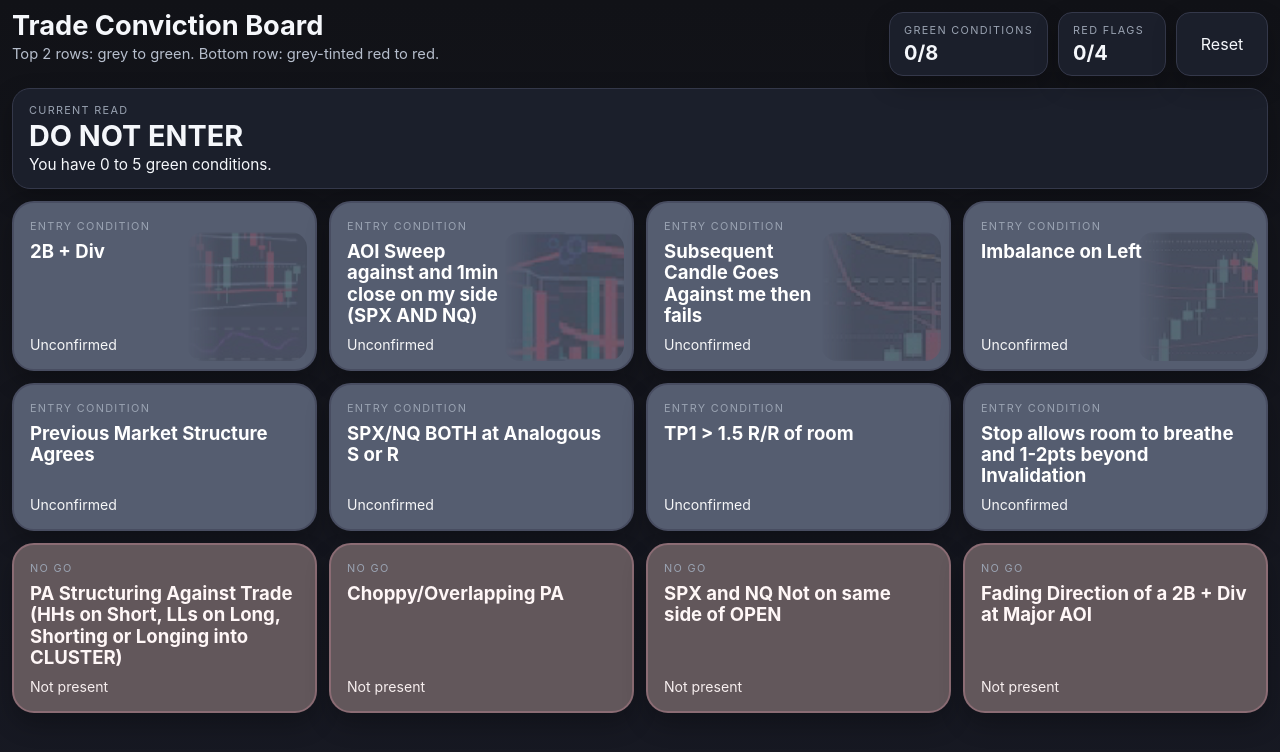
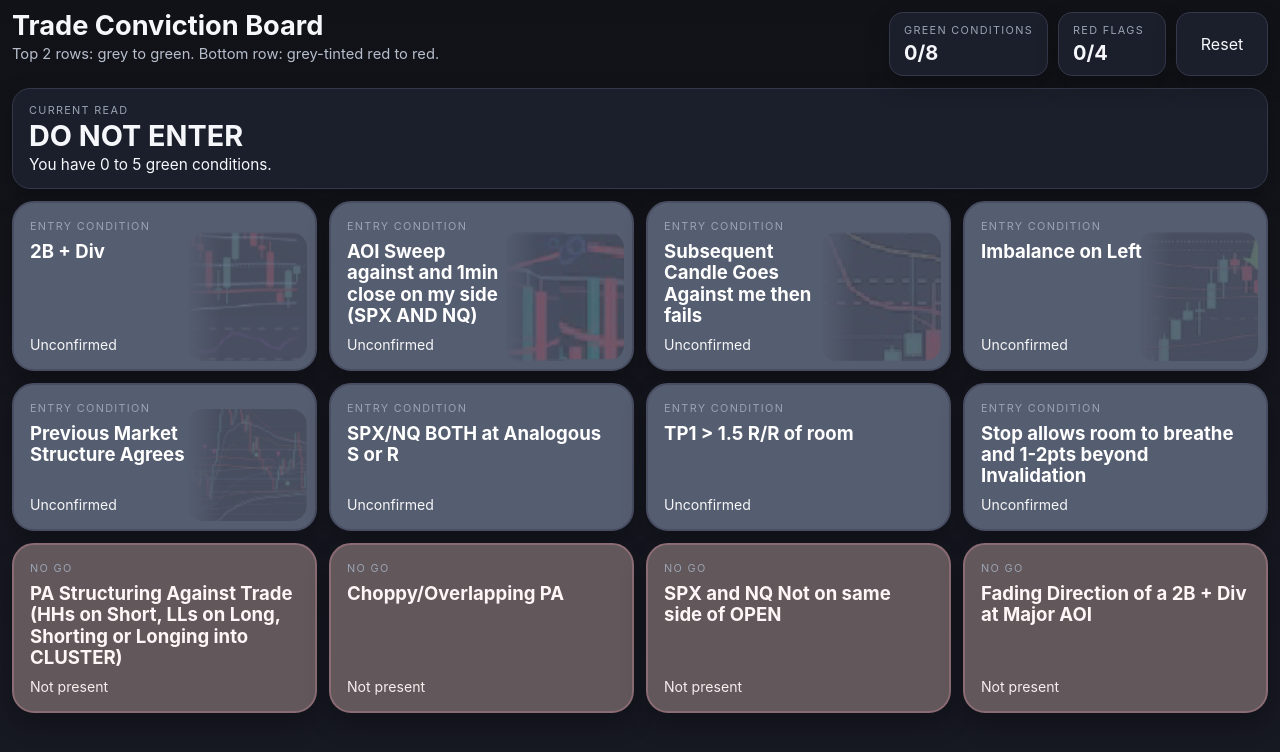
Before and after one commit to bboypkj/trade-checklist-app, a React (Vite) app: page / in a window 1280 px wide. Shown: the top 752 px of the page. Built offline with nearby package versions, Linux system fonts and the light colour scheme.

Commit message:
Update App.jsx

```diff
--- a/src/App.jsx
+++ b/src/App.jsx
@@ -5,7 +5,7 @@ const defaultTiles = [
   { id: 2, label: 'AOI Sweep against and 1min close on my side (SPX AND NQ)', group: 'entry', state: 'neutral', image: '/samesideclose.png' },
   { id: 3, label: 'Subsequent Candle Goes Against me then fails', group: 'entry', state: 'neutral', image: '/2ndpoke.png' },
   { id: 4, label: 'Imbalance on Left', group: 'entry', state: 'neutral', image: '/imbalance.png' },
-  { id: 5, label: 'Previous Market Structure Agrees', group: 'entry', state: 'neutral' },
+  { id: 5, label: 'Previous Market Structure Agrees', group: 'entry', state: 'neutral', image: '/MSagree.png' },
   { id: 6, label: 'SPX/NQ BOTH at Analogous S or R', group: 'entry', state: 'neutral' },
   { id: 7, label: 'TP1 > 1.5 R/R of room', group: 'entry', state: 'neutral' },
   { id: 8, label: 'Stop allows room to breathe and 1-2pts beyond Invalidation', group: 'entry', state: 'neutral' },
```
